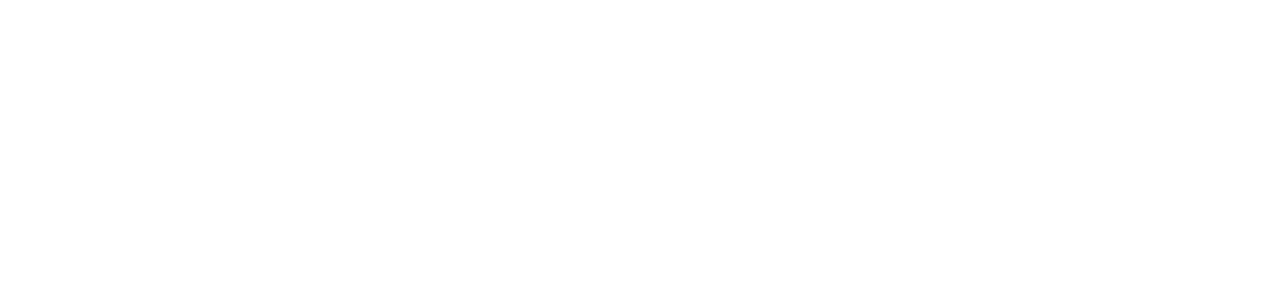
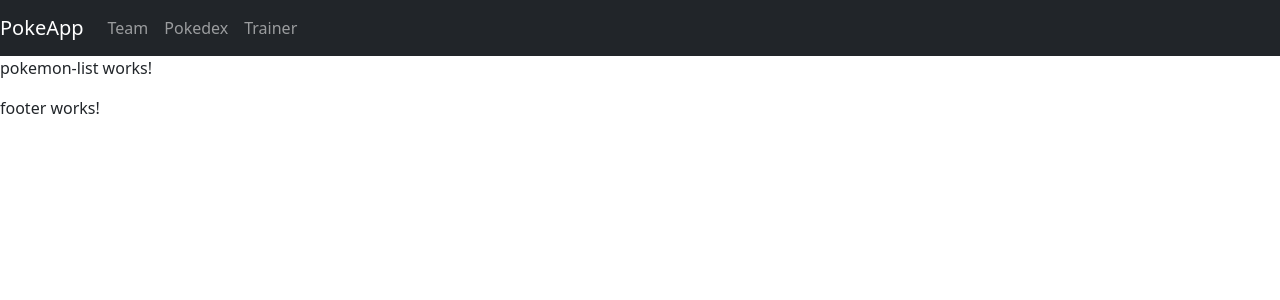
Before and after one commit to EN-IH-WDPT-JUN21/The-Chocolate-Box-Project-Pokedex-App, an Angular app in the folder pokedex-front-end/pokedex-app/: page / in a window 1280 px wide. Shown: the top 300 px of the page. Built offline with nearby package versions, Linux system fonts and the light colour scheme.

Commit message:
Add header

```diff
--- a/pokedex-front-end/pokedex-app/src/app/app-routing.module.ts
+++ b/pokedex-front-end/pokedex-app/src/app/app-routing.module.ts
@@ -1,7 +1,27 @@
+import { TrainerListComponent } from './components/trainer-list/trainer-list.component';
+import { TeamListComponent } from './components/team-list/team-list.component';
+import { PokemonListComponent } from './components/pokemon-list/pokemon-list.component';
 import { NgModule } from '@angular/core';
 import { RouterModule, Routes } from '@angular/router';
 
-const routes: Routes = [];
+const routes: Routes = [
+  {
+    path: '',
+    component: PokemonListComponent,
+  },
+  {
+    path: 'team',
+    component: TeamListComponent,
+  },
+  {
+    path: 'pokedex',
+    component: PokemonListComponent,
+  },
+  {
+    path: 'trainer',
+    component: TrainerListComponent,
+  },
+];
 
 @NgModule({
   imports: [RouterModule.forRoot(routes)],
--- a/pokedex-front-end/pokedex-app/src/app/components/footer/footer.component.ts
+++ b/pokedex-front-end/pokedex-app/src/app/components/footer/footer.component.ts
@@ -1,7 +1,7 @@
 import { Component, OnInit } from '@angular/core';
 
 @Component({
-  selector: 'app-footer',
+  selector: 'footer',
   templateUrl: './footer.component.html',
   styleUrls: ['./footer.component.css']
 })
--- a/pokedex-front-end/pokedex-app/src/app/components/header/header.component.html
+++ b/pokedex-front-end/pokedex-app/src/app/components/header/header.component.html
@@ -1 +1,20 @@
-<p>header works!</p>
+    <nav class="navbar navbar-expand navbar-dark bg-dark">
+        <a class="navbar-brand" href="#">PokeApp</a>
+        <button class="navbar-toggler" type="button" data-toggle="collapse" data-target="#navbarsExample02" aria-controls="navbarsExample02" aria-expanded="false" aria-label="Toggle navigation">
+          <span class="navbar-toggler-icon"></span>
+        </button>
+
+        <div class="collapse navbar-collapse" id="navbarsExample02">
+          <ul class="navbar-nav mr-auto">
+            <li class="nav-item active">
+              <a class="nav-link" routerLink="/team" routerLinkActive="active">Team <!-- <span class="sr-only">(current)</span> --></a>
+            </li>
+            <li class="nav-item">
+              <a class="nav-link" routerLink="/pokedex" routerLinkActive="active">Pokedex</a>
+            </li>
+            <li class="nav-item">
+              <a class="nav-link" routerLink="/trainer" routerLinkActive="active">Trainer</a>
+            </li>
+          </ul>
+        </div>
+    </nav>
--- a/pokedex-front-end/pokedex-app/src/app/components/header/header.component.ts
+++ b/pokedex-front-end/pokedex-app/src/app/components/header/header.component.ts
@@ -1,7 +1,7 @@
 import { Component, OnInit } from '@angular/core';
 
 @Component({
-  selector: 'app-header',
+  selector: 'header',
   templateUrl: './header.component.html',
   styleUrls: ['./header.component.css']
 })
```
Also changed, not shown: 1 other file (tests, documents, lock files or other folders).
